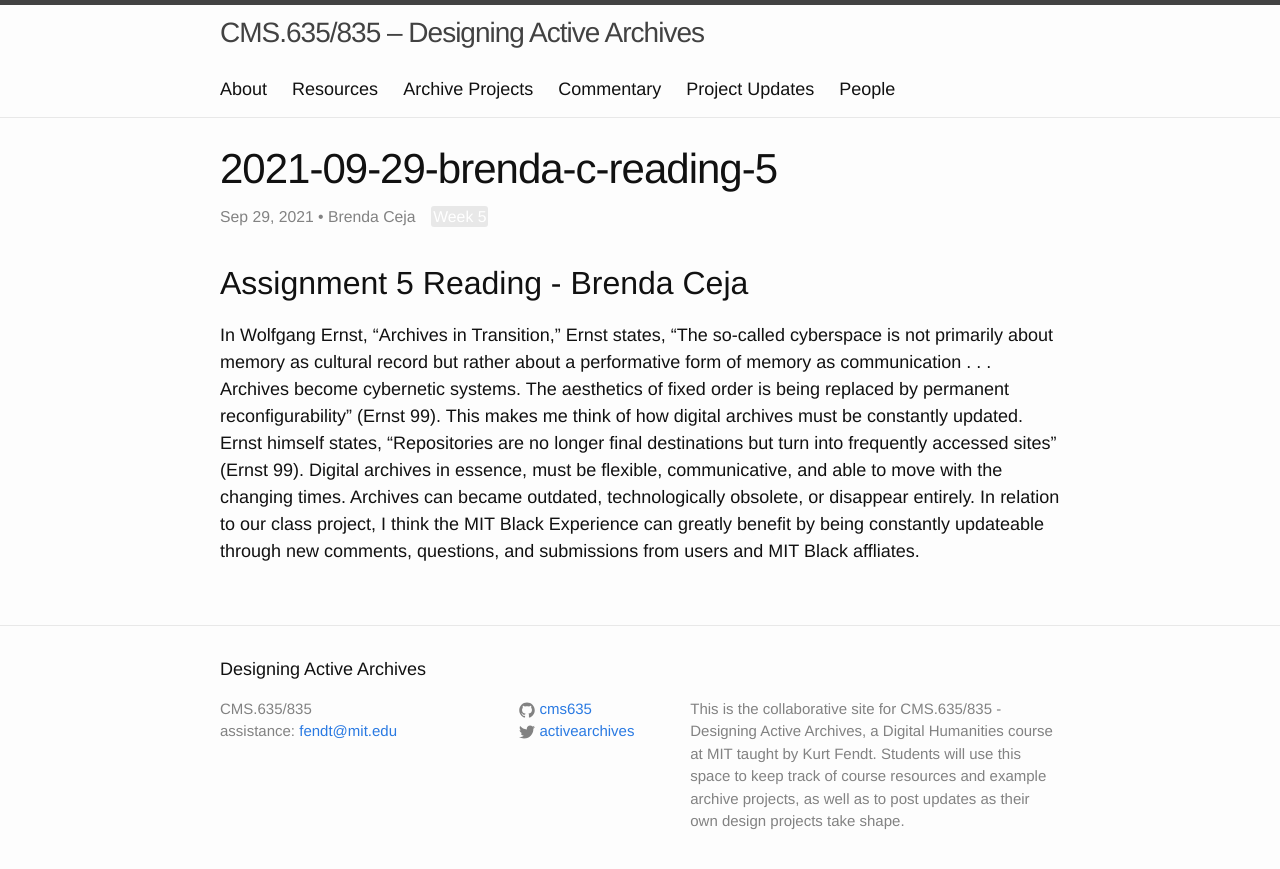
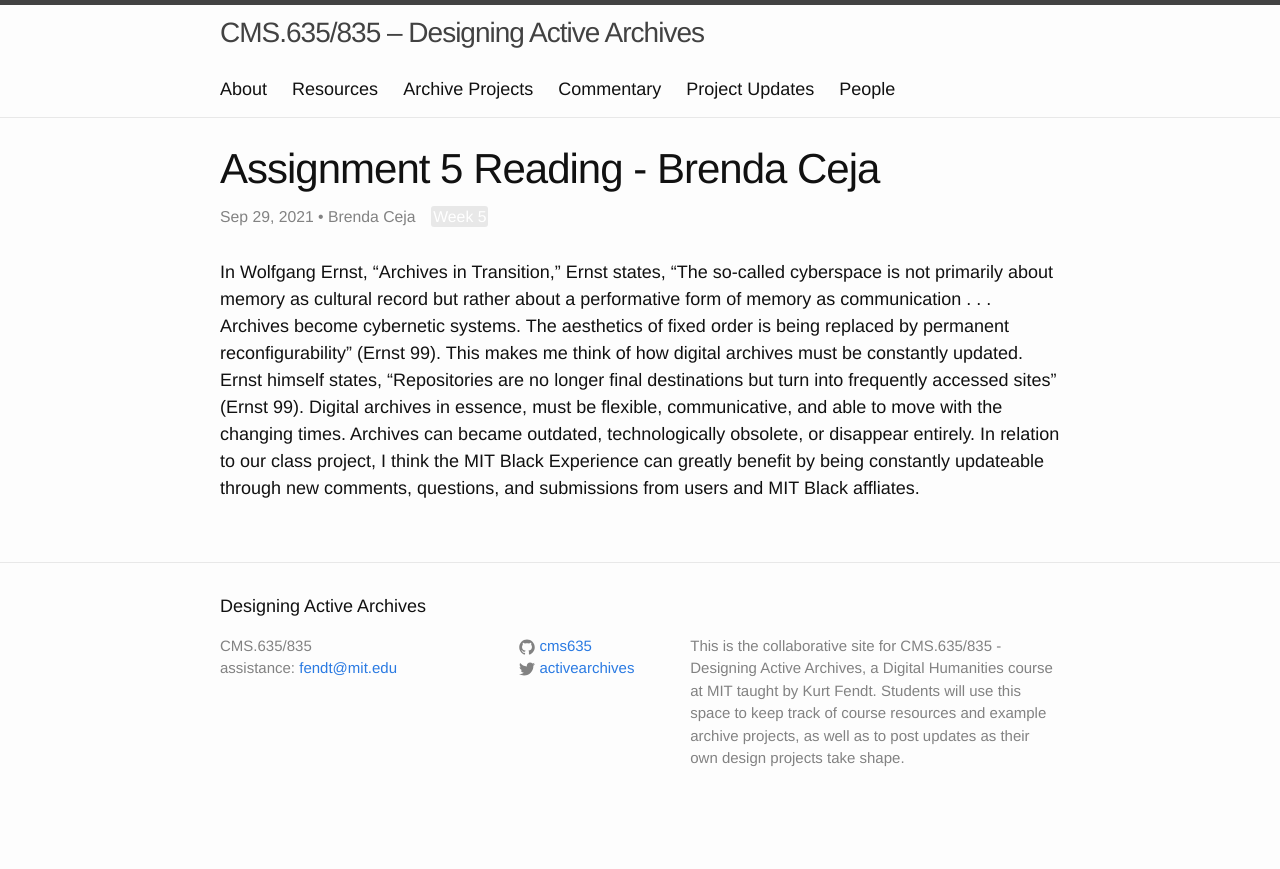
Before and after one commit to cms635/cms635.github.io, a Jekyll site: the page built from _posts/2021-09-29-2021-09-29-brenda-c-reading-5.md, in a window 1280 px wide. Shown: the top 869 px of the page. Built offline with Jekyll 4.4.1, drawn with Linux system fonts in a browser that asks for light colours.

Commit message:
Update 2021-09-29-2021-09-29-brenda-c-reading-5.md

```diff
--- a/_posts/2021-09-29-2021-09-29-brenda-c-reading-5.md
+++ b/_posts/2021-09-29-2021-09-29-brenda-c-reading-5.md
@@ -2,11 +2,9 @@
 layout: post
 published: true
 category: commentary
-title: 2021-09-29-brenda-c-reading-5
+title: ' Assignment 5 Reading - Brenda Ceja'
 tags:
   - Week 5
 author: Brenda Ceja
 ---
-## Assignment 5 Reading - Brenda Ceja
-
 In Wolfgang Ernst, "Archives in Transition," Ernst states, "The so-called cyberspace is not primarily about memory as cultural record but rather about a performative form of memory as communication . . . Archives become cybernetic systems. The aesthetics of fixed order is being replaced by permanent reconfigurability" (Ernst 99). This makes me think of how digital archives must be constantly updated. Ernst himself states, "Repositories are no longer final destinations but turn into frequently accessed sites" (Ernst 99). Digital archives in essence, must be flexible, communicative, and able to move with the changing times. Archives can became outdated, technologically obsolete, or disappear entirely. In relation to our class project, I think the MIT Black Experience can greatly benefit by being constantly updateable through new comments, questions, and submissions from users and MIT Black affliates.
```
